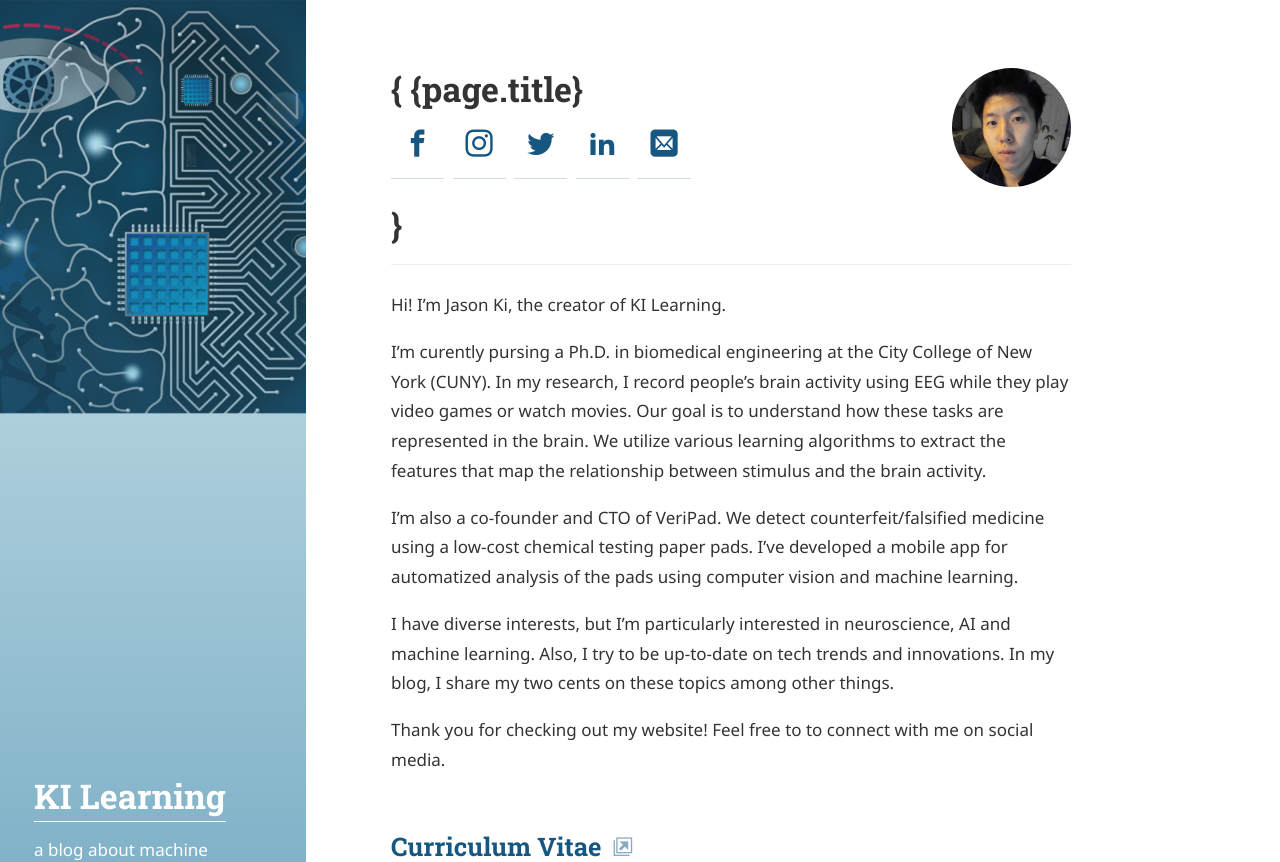
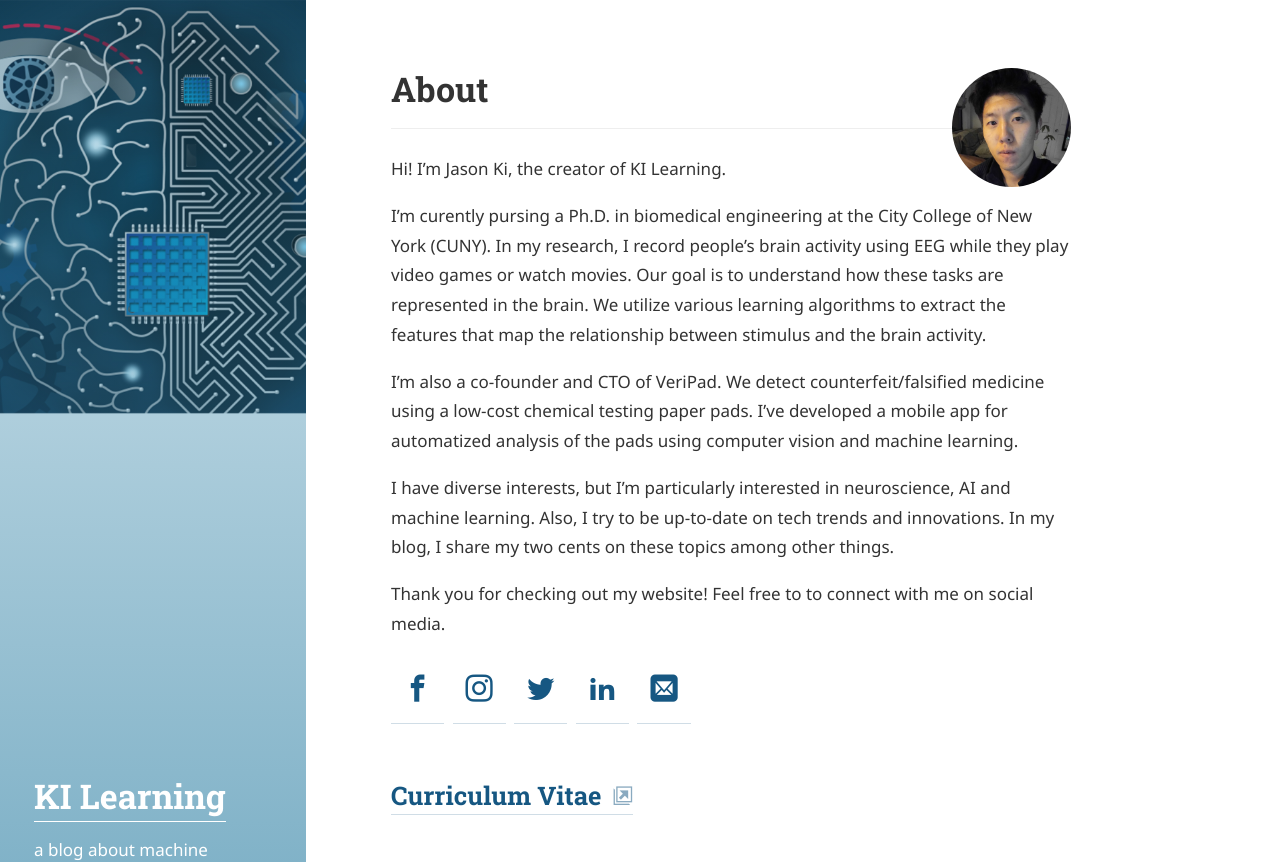
Before and after one commit to JasonJKi/jasonjki.github.io, a Jekyll site: the page built from about.md, in a window 1280 px wide and 1238 px high, cut to the strip 0-862 px from the top of the window. Built offline with Jekyll 4.4.1, drawn with Linux system fonts in a browser that asks for light colours; some web fonts are replaced.

Commit message:
Update about.html

```diff
--- a/_layouts/about.html
+++ b/_layouts/about.html
@@ -11,20 +11,17 @@ layout: base
   {% endif %}
 
   <h1 class="page-title hr" style="padding-bottom:1rem">
-     {
-        {page.title}
-
-        {% if author.social or site.github_username or site.twitter_username %}
-          <div class="sidebar-social">
-             {% include social.html social=author.social2 %}
-          </div>
-        {% endif %}
-     }
-
+     {{page.title}}
   </h1>
 
   {{ author.about | markdownify }}
 
+  {% if author.social or site.github_username or site.twitter_username %}
+    {{social}}
+    <div class="sidebar-social">
+      {% include social.html social=author.social2 %}
+    </div>
+  {% endif %}
   {{ content }}
 
 
```
